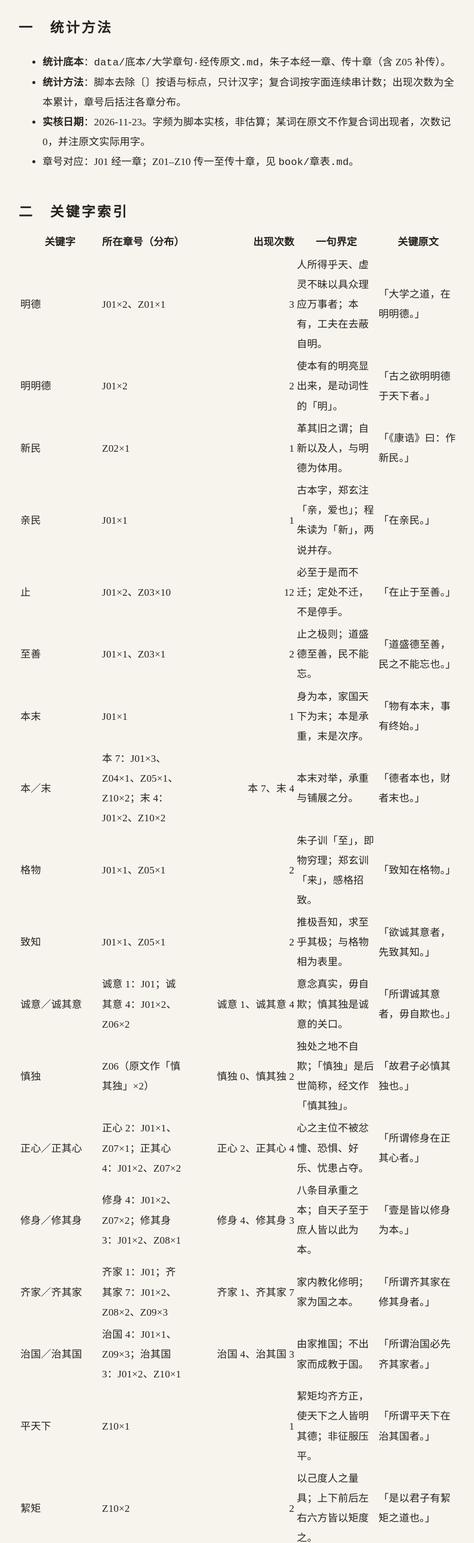
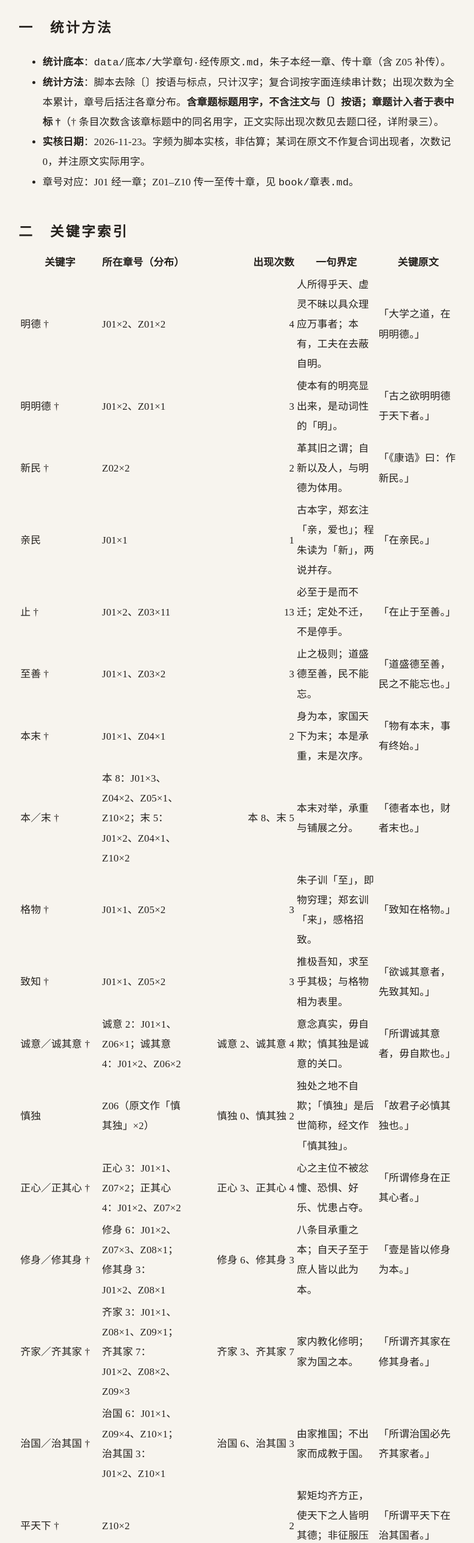
Before and after one commit to q1z2q3-debug/daokedao-daxue, a plain HTML site: page docs/fu/05-suoyin.html in a window 1280 px wide. Shown: the part 160-2732 px from the top of the page at 60% size, without its empty margins (241-1032 px from the left). Drawn offline with Linux system fonts and the light colour scheme.

Commit message:
红队审校修订：字数口径（传1547/1537）、老子章次、中庸引文、绵蛮丘隅、索引口径；脚注一注一号

```diff
--- a/docs/fu/05-suoyin.html
+++ b/docs/fu/05-suoyin.html
@@ -159,7 +159,9 @@ figure.fig figcaption span{color:#9C8E7C;}
 <ul>
 <li><strong>统计底本</strong>：<code>data/底本/大学章句·经传原文.md</code>，朱子本经一章、传十章（含
 Z05 补传）。</li>
-<li><strong>统计方法</strong>：脚本去除〔〕按语与标点，只计汉字；复合词按字面连续串计数；出现次数为全本累计，章号后括注各章分布。</li>
+<li><strong>统计方法</strong>：脚本去除〔〕按语与标点，只计汉字；复合词按字面连续串计数；出现次数为全本累计，章号后括注各章分布。<strong>含章题标题用字，不含注文与〔〕按语；章题计入者于表中标
+†</strong>（†
+条目次数含该章标题中的同名用字，正文实际出现次数见去题口径，详附录三）。</li>
 <li><strong>实核日期</strong>：2026-11-23。字频为脚本实核，非估算；某词在原文不作复合词出现者，次数记
 0，并注原文实际用字。</li>
 <li>章号对应：J01 经一章；Z01–Z10 传一至传十章，见
@@ -185,23 +187,23 @@ Z05 补传）。</li>
 </thead>
 <tbody>
 <tr class="odd">
-<td>明德</td>
-<td>J01×2、Z01×1</td>
-<td style="text-align: right;">3</td>
+<td>明德 †</td>
+<td>J01×2、Z01×2</td>
+<td style="text-align: right;">4</td>
 <td>人所得乎天、虚灵不昧以具众理应万事者；本有，工夫在去蔽自明。</td>
 <td>「大学之道，在明明德。」</td>
 </tr>
 <tr class="even">
-<td>明明德</td>
-<td>J01×2</td>
-<td style="text-align: right;">2</td>
+<td>明明德 †</td>
+<td>J01×2、Z01×1</td>
+<td style="text-align: right;">3</td>
 <td>使本有的明亮显出来，是动词性的「明」。</td>
 <td>「古之欲明明德于天下者。」</td>
 </tr>
 <tr class="odd">
-<td>新民</td>
-<td>Z02×1</td>
-<td style="text-align: right;">1</td>
+<td>新民 †</td>
+<td>Z02×2</td>
+<td style="text-align: right;">2</td>
 <td>革其旧之谓；自新以及人，与明德为体用。</td>
 <td>「《康诰》曰：作新民。」</td>
 </tr>
@@ -213,51 +215,51 @@ Z05 补传）。</li>
 <td>「在亲民。」</td>
 </tr>
 <tr class="odd">
-<td>止</td>
-<td>J01×2、Z03×10</td>
-<td style="text-align: right;">12</td>
+<td>止 †</td>
+<td>J01×2、Z03×11</td>
+<td style="text-align: right;">13</td>
 <td>必至于是而不迁；定处不迁，不是停手。</td>
 <td>「在止于至善。」</td>
 </tr>
 <tr class="even">
-<td>至善</td>
-<td>J01×1、Z03×1</td>
-<td style="text-align: right;">2</td>
+<td>至善 †</td>
+<td>J01×1、Z03×2</td>
+<td style="text-align: right;">3</td>
 <td>止之极则；道盛德至善，民不能忘。</td>
 <td>「道盛德至善，民之不能忘也。」</td>
 </tr>
 <tr class="odd">
-<td>本末</td>
-<td>J01×1</td>
-<td style="text-align: right;">1</td>
+<td>本末 †</td>
+<td>J01×1、Z04×1</td>
+<td style="text-align: right;">2</td>
 <td>身为本，家国天下为末；本是承重，末是次序。</td>
 <td>「物有本末，事有终始。」</td>
 </tr>
 <tr class="even">
-<td>本／末</td>
-<td>本 7：J01×3、Z04×1、Z05×1、Z10×2；末 4：J01×2、Z10×2</td>
-<td style="text-align: right;">本 7、末 4</td>
+<td>本／末 †</td>
+<td>本 8：J01×3、Z04×2、Z05×1、Z10×2；末 5：J01×2、Z04×1、Z10×2</td>
+<td style="text-align: right;">本 8、末 5</td>
 <td>本末对举，承重与铺展之分。</td>
 <td>「德者本也，财者末也。」</td>
 </tr>
 <tr class="odd">
-<td>格物</td>
-<td>J01×1、Z05×1</td>
-<td style="text-align: right;">2</td>
+<td>格物 †</td>
+<td>J01×1、Z05×2</td>
+<td style="text-align: right;">3</td>
 <td>朱子训「至」，即物穷理；郑玄训「来」，感格招致。</td>
 <td>「致知在格物。」</td>
 </tr>
 <tr class="even">
-<td>致知</td>
-<td>J01×1、Z05×1</td>
-<td style="text-align: right;">2</td>
+<td>致知 †</td>
+<td>J01×1、Z05×2</td>
+<td style="text-align: right;">3</td>
 <td>推极吾知，求至乎其极；与格物相为表里。</td>
 <td>「欲诚其意者，先致其知。」</td>
 </tr>
 <tr class="odd">
-<td>诚意／诚其意</td>
-<td>诚意 1：J01；诚其意 4：J01×2、Z06×2</td>
-<td style="text-align: right;">诚意 1、诚其意 4</td>
+<td>诚意／诚其意 †</td>
+<td>诚意 2：J01×1、Z06×1；诚其意 4：J01×2、Z06×2</td>
+<td style="text-align: right;">诚意 2、诚其意 4</td>
 <td>意念真实，毋自欺；慎其独是诚意的关口。</td>
 <td>「所谓诚其意者，毋自欺也。」</td>
 </tr>
@@ -269,37 +271,37 @@ Z05 补传）。</li>
 <td>「故君子必慎其独也。」</td>
 </tr>
 <tr class="odd">
-<td>正心／正其心</td>
-<td>正心 2：J01×1、Z07×1；正其心 4：J01×2、Z07×2</td>
-<td style="text-align: right;">正心 2、正其心 4</td>
+<td>正心／正其心 †</td>
+<td>正心 3：J01×1、Z07×2；正其心 4：J01×2、Z07×2</td>
+<td style="text-align: right;">正心 3、正其心 4</td>
 <td>心之主位不被忿懥、恐惧、好乐、忧患占夺。</td>
 <td>「所谓修身在正其心者。」</td>
 </tr>
 <tr class="even">
-<td>修身／修其身</td>
-<td>修身 4：J01×2、Z07×2；修其身 3：J01×2、Z08×1</td>
-<td style="text-align: right;">修身 4、修其身 3</td>
+<td>修身／修其身 †</td>
+<td>修身 6：J01×2、Z07×3、Z08×1；修其身 3：J01×2、Z08×1</td>
+<td style="text-align: right;">修身 6、修其身 3</td>
 <td>八条目承重之本；自天子至于庶人皆以此为本。</td>
 <td>「壹是皆以修身为本。」</td>
 </tr>
 <tr class="odd">
-<td>齐家／齐其家</td>
-<td>齐家 1：J01；齐其家 7：J01×2、Z08×2、Z09×3</td>
-<td style="text-align: right;">齐家 1、齐其家 7</td>
+<td>齐家／齐其家 †</td>
+<td>齐家 3：J01×1、Z08×1、Z09×1；齐其家 7：J01×2、Z08×2、Z09×3</td>
+<td style="text-align: right;">齐家 3、齐其家 7</td>
 <td>家内教化修明；家为国之本。</td>
 <td>「所谓齐其家在修其身者。」</td>
 </tr>
 <tr class="even">
-<td>治国／治其国</td>
-<td>治国 4：J01×1、Z09×3；治其国 3：J01×2、Z10×1</td>
-<td style="text-align: right;">治国 4、治其国 3</td>
+<td>治国／治其国 †</td>
+<td>治国 6：J01×1、Z09×4、Z10×1；治其国 3：J01×2、Z10×1</td>
+<td style="text-align: right;">治国 6、治其国 3</td>
 <td>由家推国；不出家而成教于国。</td>
 <td>「所谓治国必先齐其家者。」</td>
 </tr>
 <tr class="odd">
-<td>平天下</td>
-<td>Z10×1</td>
-<td style="text-align: right;">1</td>
+<td>平天下 †</td>
+<td>Z10×2</td>
+<td style="text-align: right;">2</td>
 <td>絜矩均齐方正，使天下之人皆明其德；非征服压平。</td>
 <td>「所谓平天下在治其国者。」</td>
 </tr>
@@ -318,9 +320,9 @@ Z05 补传）。</li>
 <td>「所藏乎身不恕，而能喻诸人者，未之有也。」</td>
 </tr>
 <tr class="even">
-<td>德／财</td>
-<td>德 9：J01×2、Z01×2、Z03×1、Z06×1、Z10×3；财 12：Z10×12</td>
-<td style="text-align: right;">德 9、财 12</td>
+<td>德／财 †</td>
+<td>德 10：J01×2、Z01×3、Z03×1、Z06×1、Z10×3；财 12：Z10×12</td>
+<td style="text-align: right;">德 10、财 12</td>
 <td>德本财末；外本内末则争民施夺。</td>
 <td>「德者本也，财者末也。」</td>
 </tr>
@@ -399,7 +401,8 @@ id="三-本书义理名相原文无对应词">三　本书义理名相（原文
 <h2 id="四-索引读法">四　索引读法</h2>
 <ol type="1">
 <li>复合词与单字分列：如「诚意」是经文复合词，「诚其意」是经文实际句式；两者次数分别标出，避免把句式当生词。</li>
-<li>次数只计底本汉字，不计注疏、义理与今用；同一字在注文中的出现不在此数内。</li>
+<li>次数只计底本汉字（含章题标题，不含注疏、义理、今用与〔〕按语）；标 †
+者次数含章题同名用字，正文实际出现次数少 † 所标章题那一处。</li>
 <li>某字次数为
 0，不代表本书不谈此义；如「慎独」，经文实作「慎其独」，义在
 Z06，索引已注原文实际用字。</li>
```
Also changed, not shown: docs/ch/j01.html (+4 -4 lines), docs/ch/z01.html (+2 -2 lines), docs/ch/z03.html (+1 -1 lines), docs/fu/01-guben.html (+4 -3 lines), docs/fu/03-jiaokan.html (+13 -12 lines), docs/fu/04-cunyi.html (+5 -4 lines), docs/fu/index.html (+1 -1 lines), 9 other files.
